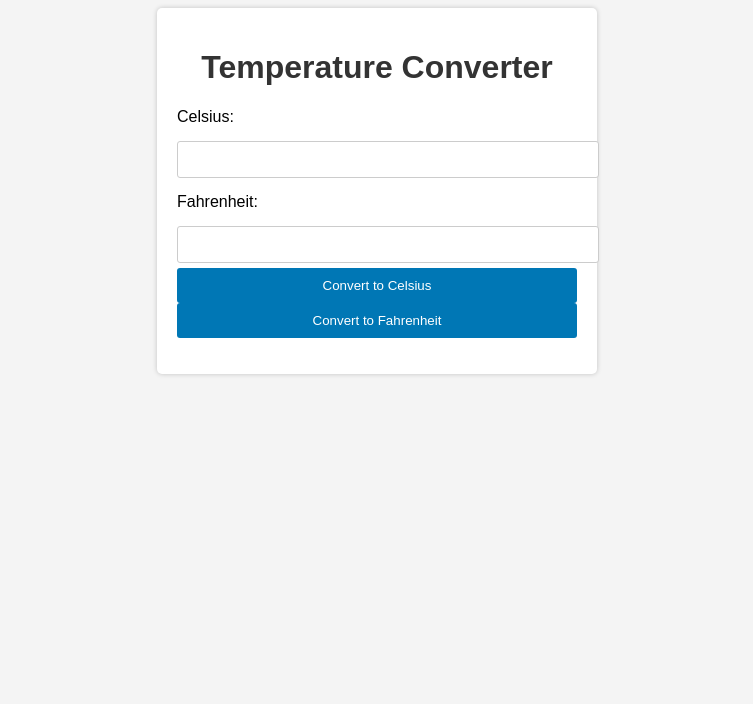
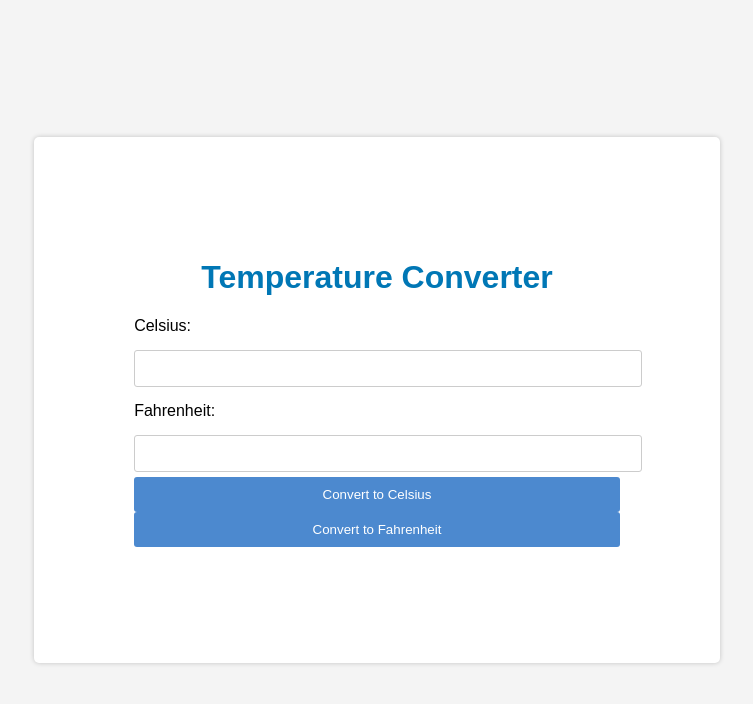
Before and after one commit to sahilsharma016/temp-converter, a plain HTML site: page index.html in a window 1280 px wide. Shown: the whole page, without its empty margins (263-1016 px from the left). Drawn offline with Linux system fonts and the light colour scheme.

Commit message:
Update index.html

```diff
--- a/index.html
+++ b/index.html
@@ -6,18 +6,22 @@
         body {
             font-family: Arial, sans-serif;
             background-color: #f4f4f4;
+            display: flex;
+            justify-content: center;
+            align-items: center;
+            height: 100vh;
+            margin: 0;
         }
         .container {
-            max-width: 400px;
-            margin: 0 auto;
-            padding: 20px;
+            max-width: 90%;
+            padding: 100px;
             background-color: #fff;
             border-radius: 5px;
             box-shadow: 0 0 5px rgba(0, 0, 0, 0.2);
         }
         h1 {
             text-align: center;
-            color: #333;
+            color: #0077B5;
         }
         label {
             display: block;
@@ -33,14 +37,14 @@
         button {
             width: 100%;
             padding: 10px;
-            background-color: #0077B5;
+            background-color: #4c89cf;
             color: #fff;
             border: none;
             border-radius: 3px;
             cursor: pointer;
         }
         button:hover {
-            background-color: #8b97a0;
+            background-color: #9b3d8b;
         }
         p {
             text-align: center;
@@ -56,7 +60,6 @@
         <label for="fahrenheit">Fahrenheit:</label>
         <input type="number" id="fahrenheit">
         <button onclick="convertToCelsius()">Convert to Celsius</button>
-        <br>
         <button onclick="convertToFahrenheit()">Convert to Fahrenheit</button>
         <p id="result"></p>
     </div>
@@ -84,6 +87,9 @@
             }
         }
     </script>
+</body>
+</html>
+
 
 
 </body>
```
